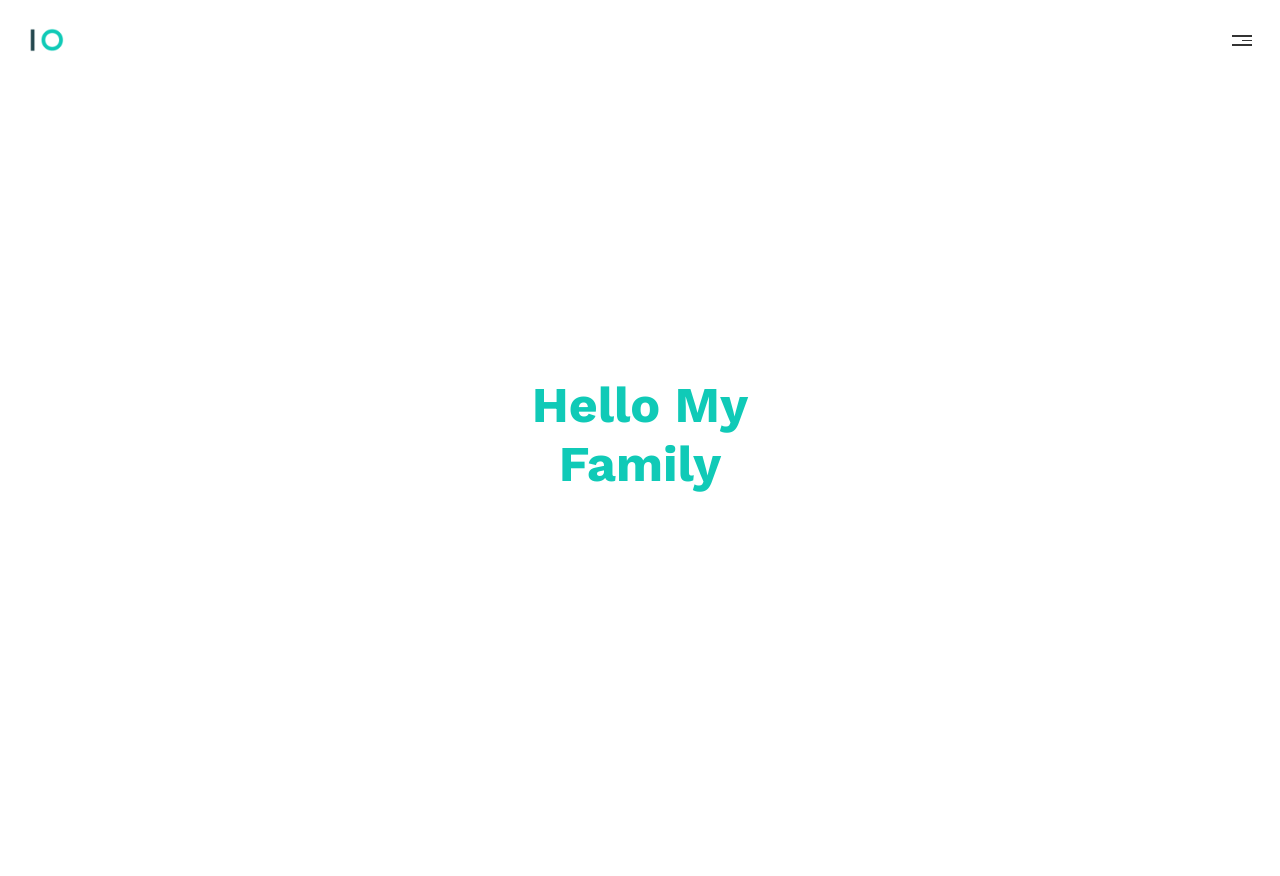
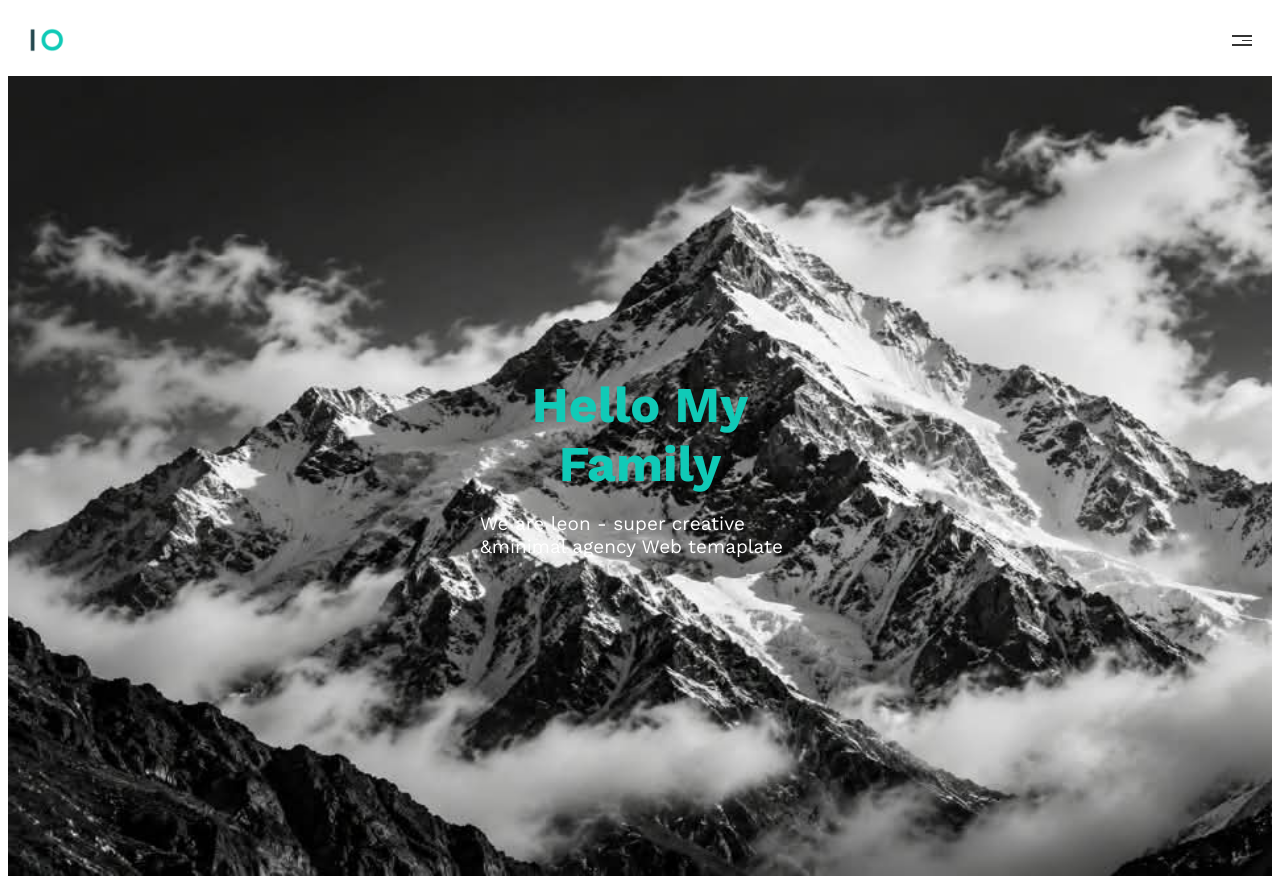
Before and after one commit to yamenshahood0-eng/Templateone, a plain HTML site: page index.html in a window 1280 px wide. Shown: the top 876 px of the page. Drawn offline with nearby package versions, Linux system fonts and the light colour scheme.

Commit message:
Update templateone.css

```diff
--- a/templateone.css
+++ b/templateone.css
@@ -145,7 +145,7 @@ body {
 
 /* Start Landing  */
 .landing {
-    background-image: url(c:/Users/DELL/Downloads/white.jpeg);
+    background-image: url(white.jpeg);
     background-size: cover;
     height: 100vh;
     position: relative;
```
